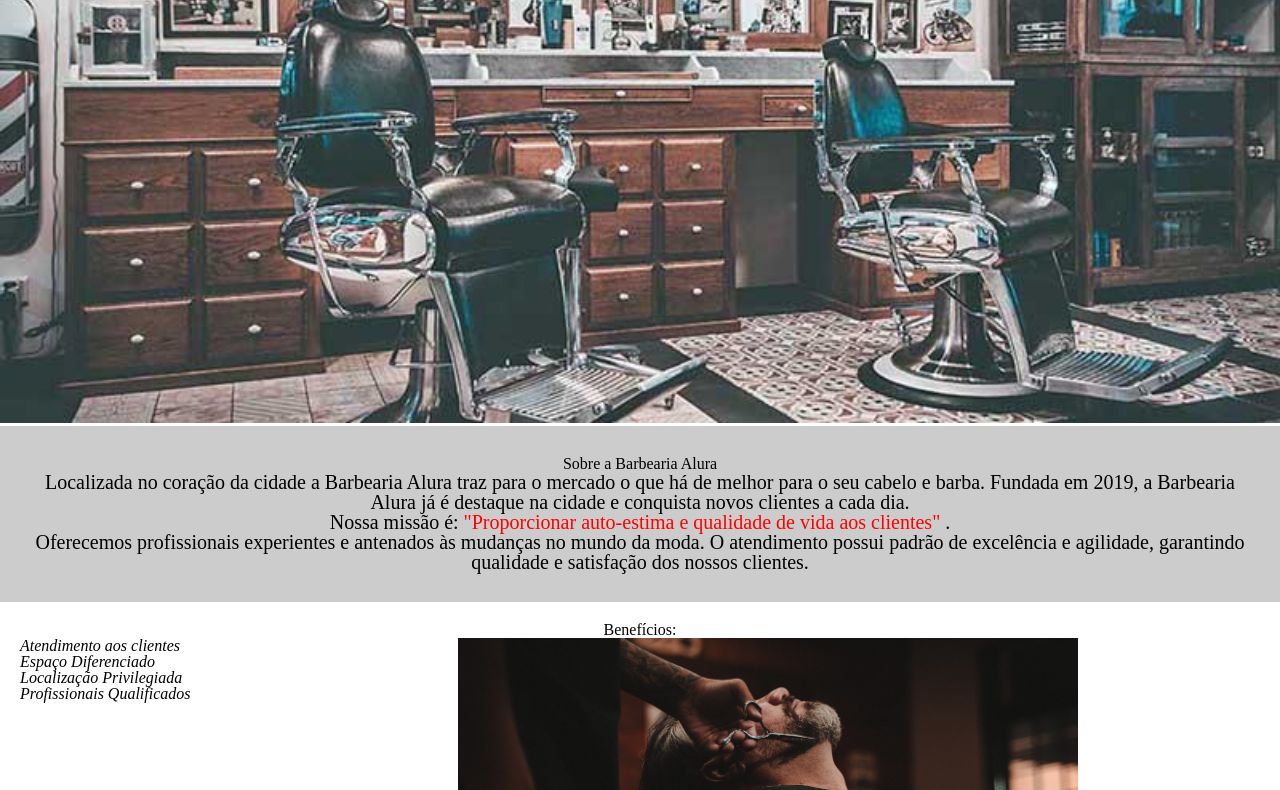
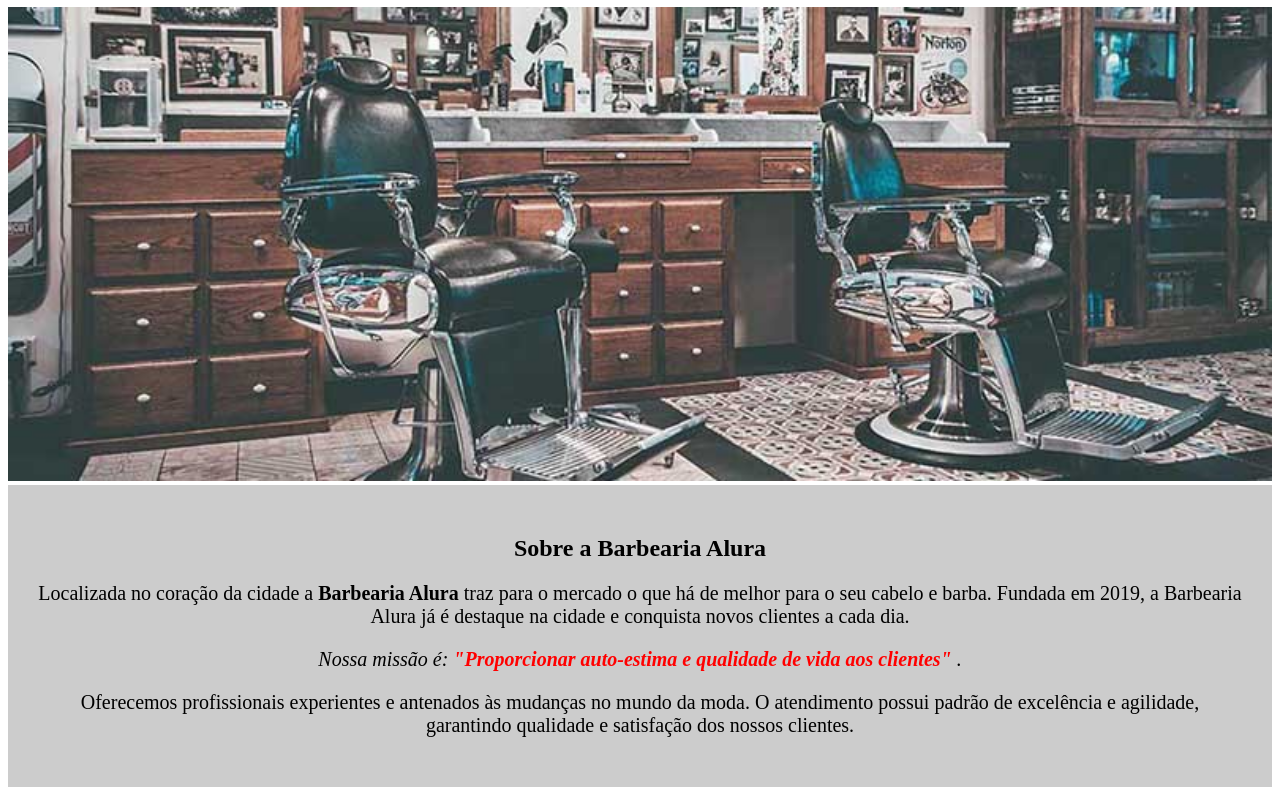
Before and after one commit to Purplee34/primeiro-repositorio, a plain HTML site: page index.html in a window 1280 px wide. Shown: the part 73-863 px from the top of the page. Drawn offline with Linux system fonts and the light colour scheme.

Commit message:
11/12/23 dnv

```diff
--- a/index.html
+++ b/index.html
@@ -4,7 +4,6 @@
         <meta charset="UTF-8">
         <meta name="viewport" content="width=device-width, initial-scale=1.0">
         <title>Pagina Principal</title>
-        <link rel="stylesheet" href="reset.css">
         <link rel="stylesheet" href="style.css">
 
     </head>
```
